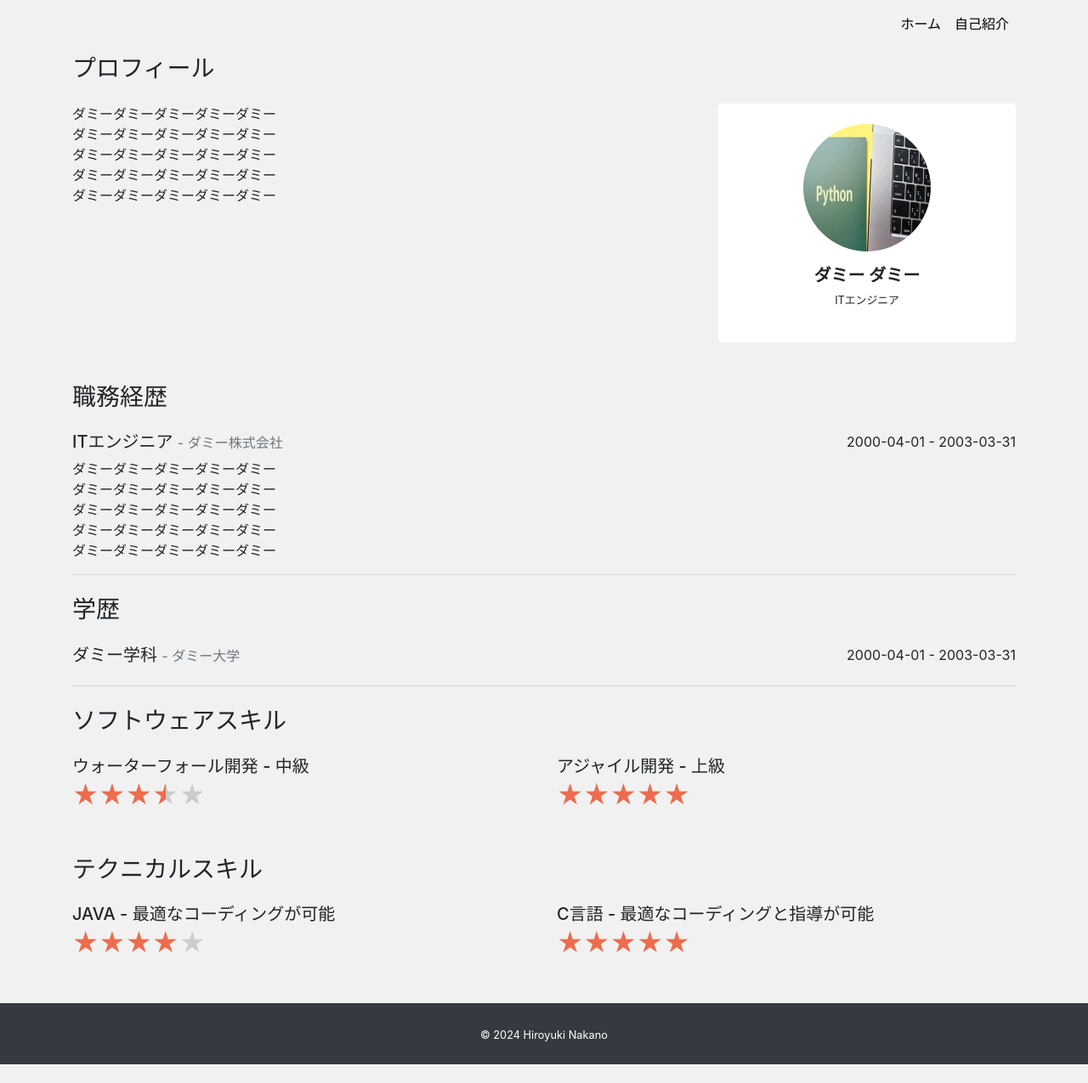
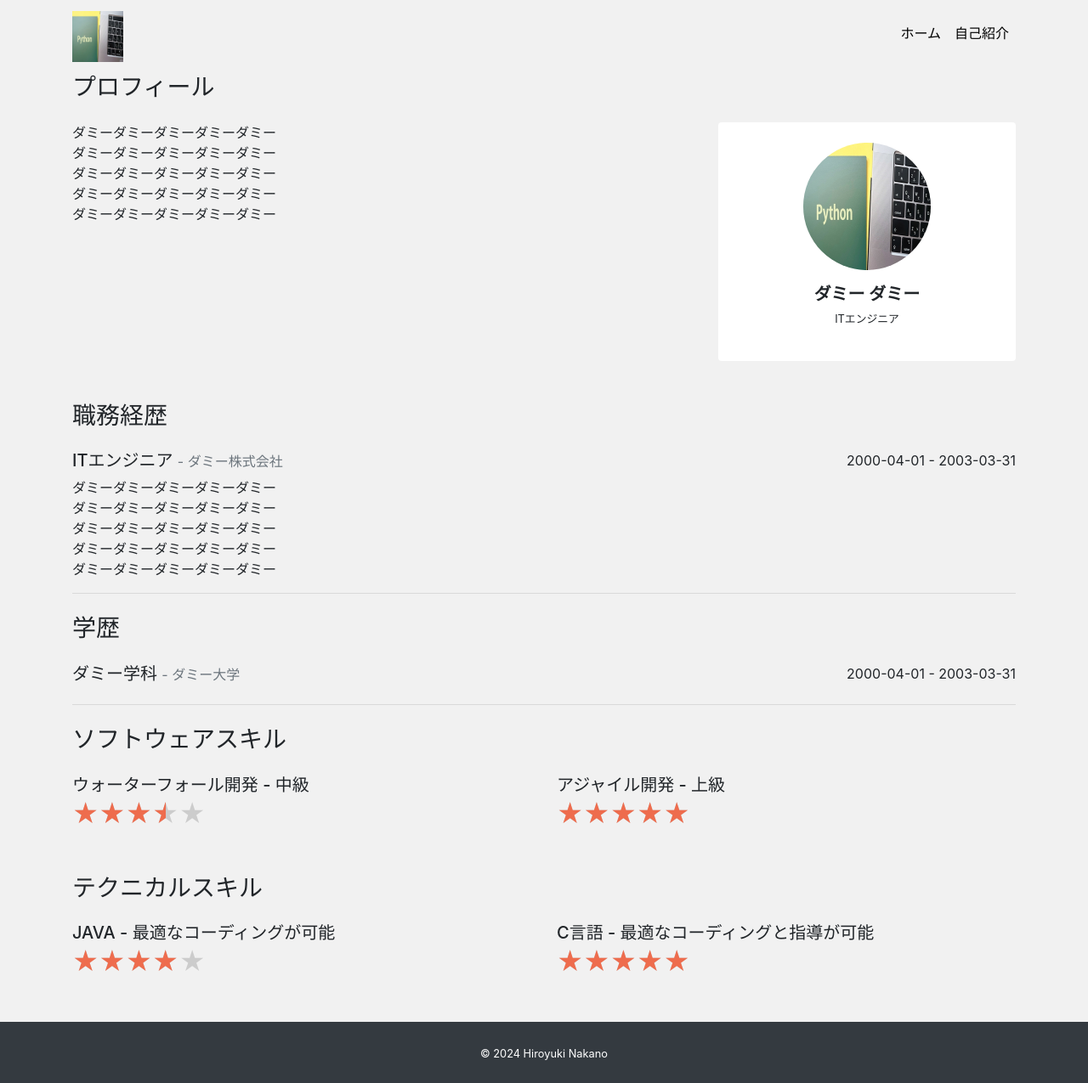
Before and after one commit to HNAKANO1214/portfolio, a Django app: page /about/ in a window 1280 px wide. Shown: the whole page at 85% size. Before the commit the page ends 1253 px from the top, so only its background shows below. Run offline with Django 5.2, Linux system fonts and the light colour scheme; data comes from the database, SQL or seed files in the repository; some libraries are stand-ins or nearby versions.

Commit message:
Favicon、LOGO画像を追加

```diff
--- a/myapp/context_processors.py
+++ b/myapp/context_processors.py
@@ -6,4 +6,5 @@ from django.conf import settings
 def environment_variables(request):
     return {
         'SITE_TITLE': settings.SITE_TITLE,    # サイトのタイトル
+        'MEDIA_URL': settings.MEDIA_URL,      # メディアファイルのURL
     }
--- a/templates/myapp/base.html
+++ b/templates/myapp/base.html
@@ -10,15 +10,14 @@
     <link rel="stylesheet" href="https://use.fontawesome.com/releases/v5.6.3/css/all.css">
     <link rel="stylesheet" href="{% static 'myapp/css/style.css' %}">
     <title>{{ SITE_TITLE }}</title>
+    <link rel="icon" href="{{ MEDIA_URL }}images/favicon.ico">
 </head>
 <body>
     <nav class="navbar navbar-expand-lg">
         <div class="container">
             <a href="/" class="navbar-brand">
                 <!-- TODO: Logo is Pending -->
-                {% comment %}
-                <img src="{% static 'img/logo.svg' %}" alt="" width="80" height="80">
-                {% endcomment %}
+                <img src="{{ MEDIA_URL }}images/logo.jpg" alt="Logo" width="60" height="60">
             </a>
             <ul class="navbar-nav">
                 <li class=""nav-item mr-3>
```
Also changed, not shown: myapp/fixtures/seeders/images/favicon.ico (added), myapp/fixtures/seeders/images/logo.jpg (added).
